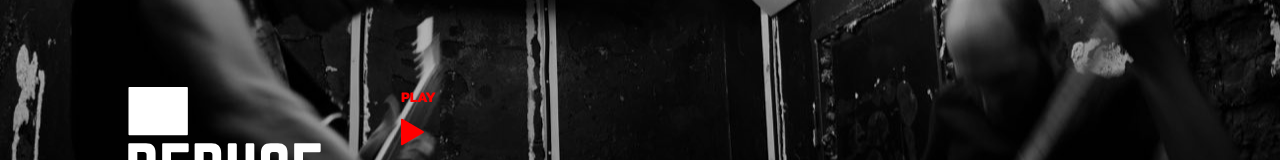
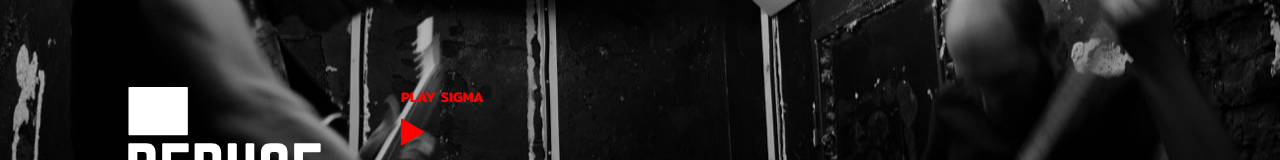
Before and after one commit to fSchaffernicht/Reduce-Relaunch, a React (Create React App) app: page / in a window 1280 px wide. Shown: the part 258-418 px from the top of the page. Built offline with nearby package versions, Linux system fonts and the light colour scheme.

Commit message:
Add timings to songs

```diff
--- a/src/components/Audio.tsx
+++ b/src/components/Audio.tsx
@@ -22,7 +22,7 @@ const initialState = {
   current: 0,
   play: false,
   pause: false,
-  stop: false,
+  stop: true,
   duration: 0,
 }
 
@@ -53,7 +53,7 @@ function reducer(state: State, { type, payload }: actionType<number>): State {
         stop: false,
       }
 
-    case Actions.STOP:
+    case Actions.STOP: {
       return {
         ...state,
         play: false,
@@ -61,6 +61,7 @@ function reducer(state: State, { type, payload }: actionType<number>): State {
         stop: true,
         duration: 0,
       }
+    }
 
     case Actions.DURATION:
       return {
@@ -119,6 +120,15 @@ const Title = styled.div`
   font-weight: bold;
   font-size: 14px;
   margin-bottom: 1rem;
+`
+const Time = styled.div`
+  position: absolute;
+  top: -3rem;
+  font-family: 'Mitr', cursive;
+  text-transform: uppercase;
+  color: red;
+  font-weight: bold;
+  font-size: 12px;
 `
 
 const IconContainer = styled.div`
@@ -193,7 +203,7 @@ interface Props {
 
 export default function Audio(props: Props) {
   const { items } = props
-  const [{ current, play, pause, duration }, dispatch] = useReducer(
+  const [{ current, play, pause, stop, duration }, dispatch] = useReducer(
     reducer,
     initialState
   )
@@ -273,13 +283,11 @@ export default function Audio(props: Props) {
 
   const songLength = getSong(current).duration
   const barWidth = getWidth(durationRef)
-  const seconds = Math.floor(duration)
+  const seconds = Math.floor(songLength) % 60
   const songTime = {
-    minutes: Math.round(Math.floor(songLength) / 60),
-    seconds: Math.floor(songLength) % 60,
+    minutes: Math.floor(Math.floor(songLength) / 60),
+    seconds: seconds < 10 ? `0${seconds}` : seconds,
   }
-
-  console.log('songLength', songTime.minutes, songTime.seconds, seconds)
 
   const style = {
     width: `${barWidth * (duration / songLength)}px`,
@@ -287,7 +295,10 @@ export default function Audio(props: Props) {
 
   return (
     <AudioPlayer>
-      <Title>{!play || pause ? 'play' : items[current].title}</Title>
+      <Time>{!stop && `${songTime.minutes}:${songTime.seconds}`}</Time>
+      <Title>
+        {stop ? 'play Sigma' : `${current + 1}: ${items[current].title}`}
+      </Title>
       <IconContainer>
         <PlayStateContainer>
           {play ? <Pause onClick={onPause} /> : <Play onClick={onPlay} />}
```
